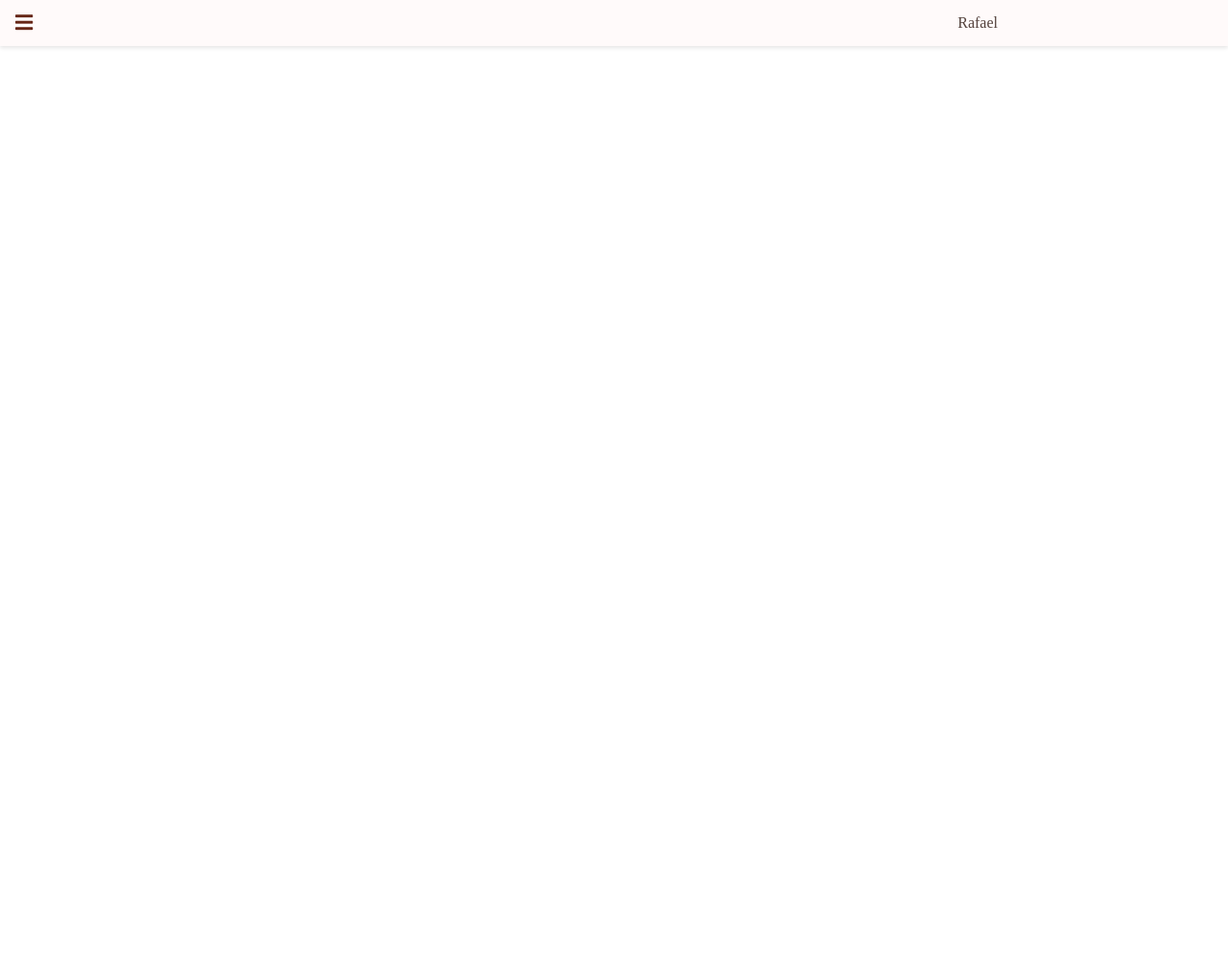
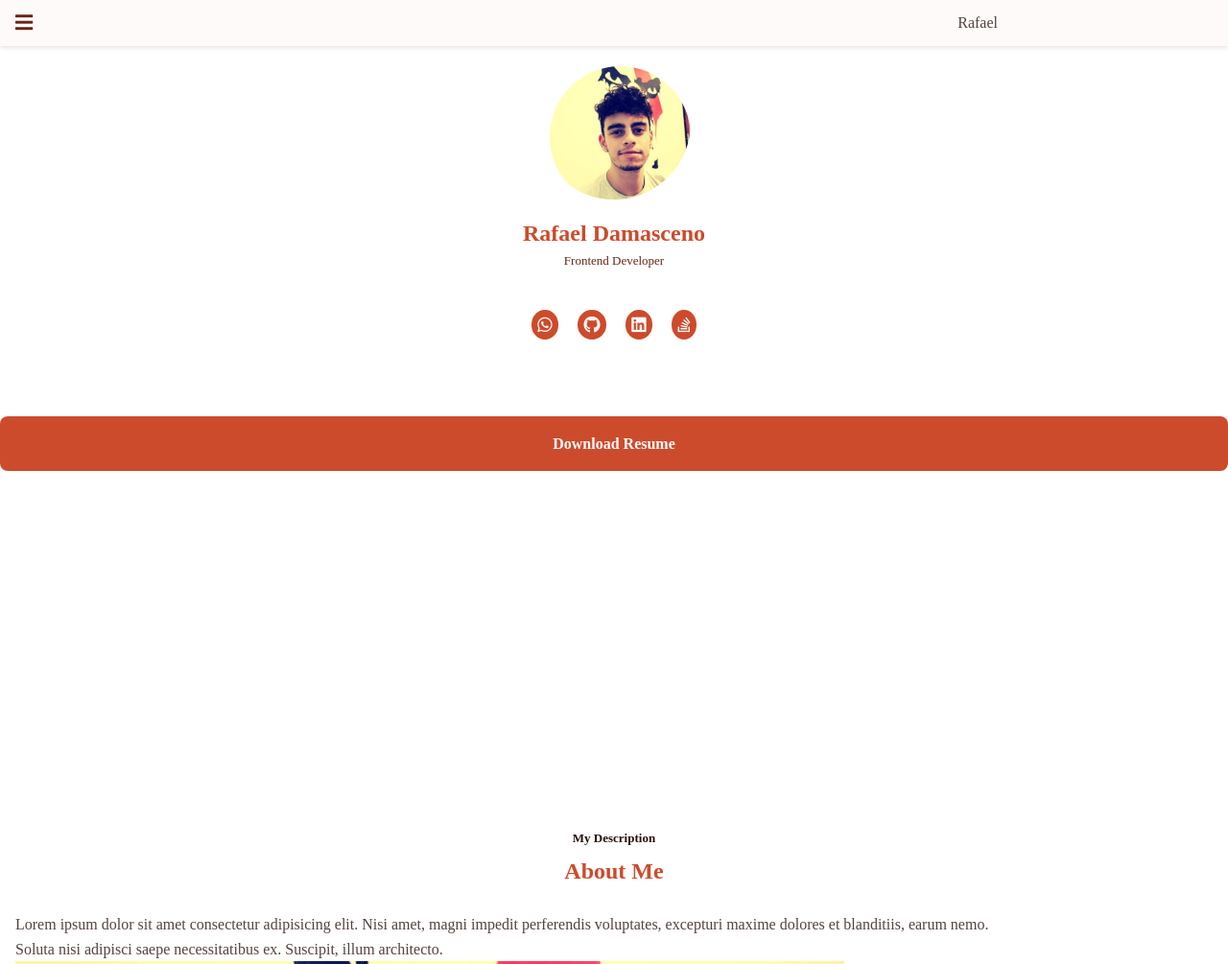
Before and after one commit to RafaelSdm/Website-RafaelSdm, a plain HTML site: page index.html in a window 1280 px wide. Shown: the top 1005 px of the page at 96% size. Before the commit the page ends 800 px from the top, so only its background shows below. Drawn offline with Linux system fonts and the light colour scheme.

Commit message:
commit full course

```diff
--- a/css/style.css
+++ b/css/style.css
@@ -260,3 +260,159 @@ img{
 .active{
     color: var(--text-color);
 }
+
+
+
+
+
+
+
+
+
+
+
+
+
+
+
+
+
+
+
+
+
+
+
+
+
+
+
+
+
+
+
+
+
+
+
+
+
+
+
+
+
+
+
+
+
+
+
+
+
+
+
+
+
+/* home */
+
+
+
+
+
+.home__container{
+    height: calc(100vh - var(--header-height));
+    align-items: center;
+}
+
+
+.home__data{
+    display: flex;
+    flex-direction: column;
+    align-items: center;
+    height: max-content;
+    text-align: center;
+}
+
+
+.home__img{
+    padding-top: 1.3rem;
+    padding-left: .8rem;
+    width: 160px;
+    height: 160px;
+
+    border-radius: 50%;
+    overflow: hidden;
+    margin-bottom: var(--mb-2);
+
+}
+
+.home__img img{
+    width: 155px;
+    border-radius: 50%;
+
+
+
+}
+
+.home__title{
+    font-size: var(--h1-font-size);
+    color: var(--first-color);
+    font-weight: var(--font-semi-bold);
+}
+
+.home__profession{
+    font-size: var(--small-font-size);
+    color: var(--first-color-dark);
+    margin-bottom: var(--mb-5);
+
+}
+
+.home__social{
+    margin-bottom: 5rem;
+}
+
+.home__social-link{
+    display: inline-flex;
+    background-color: var(--first-color);
+    color: var(--first-color-lighten);
+    font-size: 1.1rem;
+    border-radius: 50%;
+    padding: .40rem;
+    margin: 0 var(--mb-1);
+    transition: .3s;
+}
+
+
+.home__social-link:hover{
+    background-color: var(--first-color-dark);
+}
+
+
+
+.button__home{
+    width: 100%;
+}
+
+.button{
+    display: inline-block;
+    background-color: var(--first-color);
+    color: var(--first-color-lighten);
+    padding: 1rem 1rem;
+    font-weight: var(--font-semi-bold);
+    border-radius: .5rem;
+    transition: .3s;
+}
+
+.button:hover{
+    background-color: var(--first-color-dark);
+}
+
+.button__light{
+    background-color: var(--first-color-lighten);
+    color: var(--first-color);
+}
+
+.button__light:hover{
+    color: var(--first-color-dark) ;
+
+}
--- a/index.html
+++ b/index.html
@@ -32,7 +32,7 @@
 
                 <ul class="nav__list">
 
-                    <li class="nav__item"><a href="#home" class="nav__link aactive">Home</a></li>
+                    <li class="nav__item"><a href="#home" class="nav__link active">Home</a></li>
                     <li class="nav__item"><a href="#about" class="nav__link">About</a></li>
                     <li class="nav__item"><a href="#skills" class="nav__link">Skills</a></li>
                     <li class="nav__item"><a href="#services" class="nav__link">Services</a></li>
@@ -47,6 +47,69 @@
     </header>
 
 
+    <main class="l-main">
+
+        <section class="home" id="home">
+
+            <div class="home__container">
+                <div class="home__data">
+                    <div class="home__img">
+                        <img src="images/perfil.jfif" alt="">
+
+                    </div>
+
+                    <h1 class="home__title">Rafael Damasceno</h1>
+                    <span class="home__profession">Frontend Developer</span>
+
+
+                    <div class="home__social">
+                        <a href="#" class="home__social-link"><i class="fab fa-whatsapp"></i></a>
+                        <a href="#" class="home__social-link"><i class="fab fa-github"></i></a>
+                        <a href="#" class="home__social-link"><i class="fab fa-linkedin"></i></a>
+                        <a href="#" class="home__social-link"><i class="fab fa-stack-overflow"></i></a>
+
+                    </div>
+
+                    <a download="" href="#" class="button button__home">Download Resume</a>
+
+                </div>
+
+            </div>
+
+
+        </section>
+
+    </main>
+
+
+
+    <section class="about section" id="about">
+
+        <span class="section-subtitle">My Description</span>
+        <h2 class="section-title">About Me</h2>
+
+
+        <div class="about__container bd-grid">
+            <div class="about__data">
+
+                <p class="about__description">Lorem ipsum dolor sit amet consectetur adipisicing elit. Nisi amet, magni impedit perferendis voluptates, excepturi maxime dolores et blanditiis, earum nemo. Soluta nisi adipisci saepe necessitatibus ex. Suscipit, illum architecto.</p>
+                <img src="images/WhatsApp Image 2021-08-14 at 17.30.58.jpeg" class="about__img" alt="">
+
+            </div>
+
+
+            <div class="about__information">
+
+                <h3 class="about__information-title">Information</h3>
+
+
+            </div>
+
+        </div>
+
+    </section>
+
+
 
     <script src="javascript/script.js"></script>
 
```
Also changed, not shown: images/WhatsApp Image 2021-08-14 at 17.30.58.jpeg (added), images/perfil.jfif (added).
